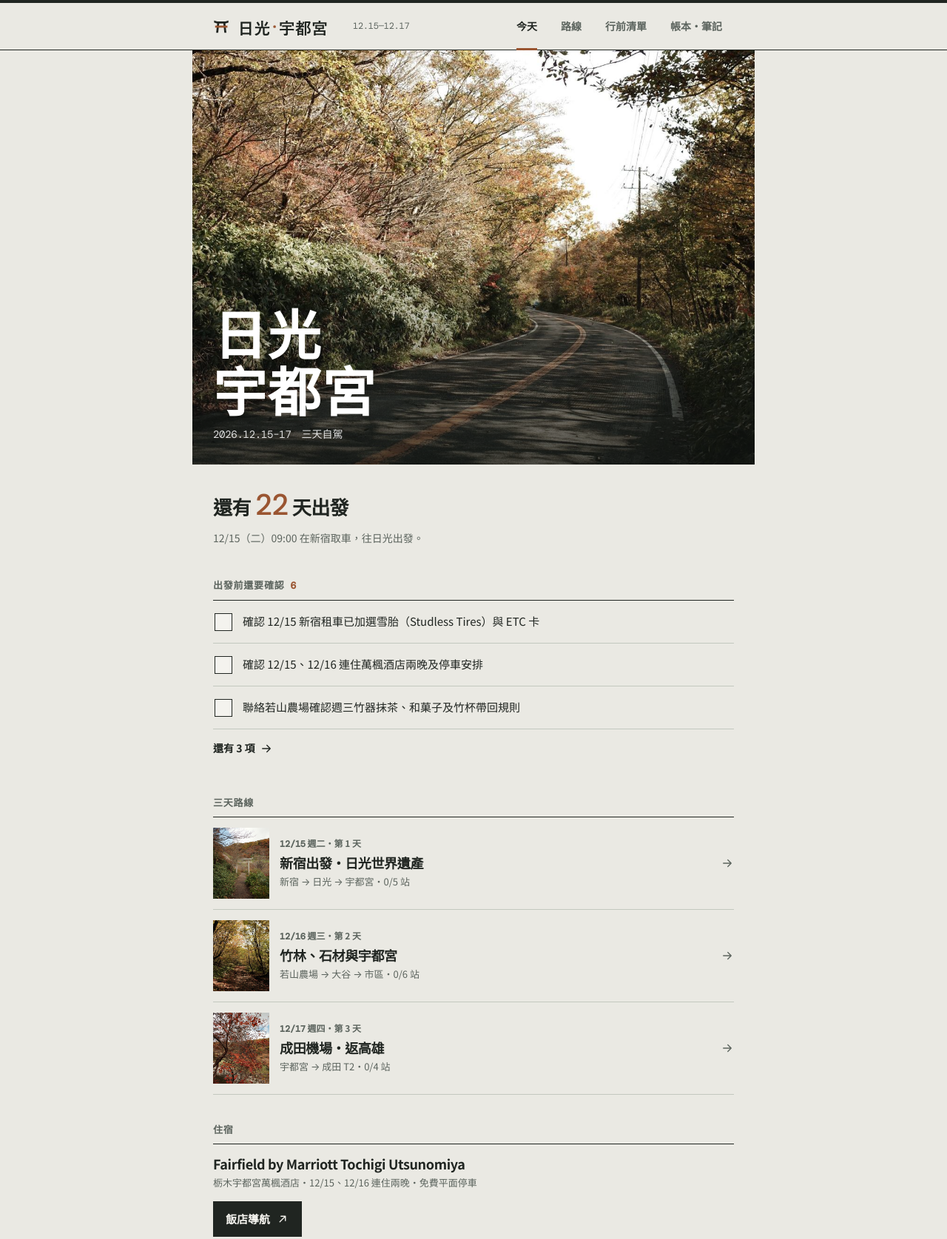
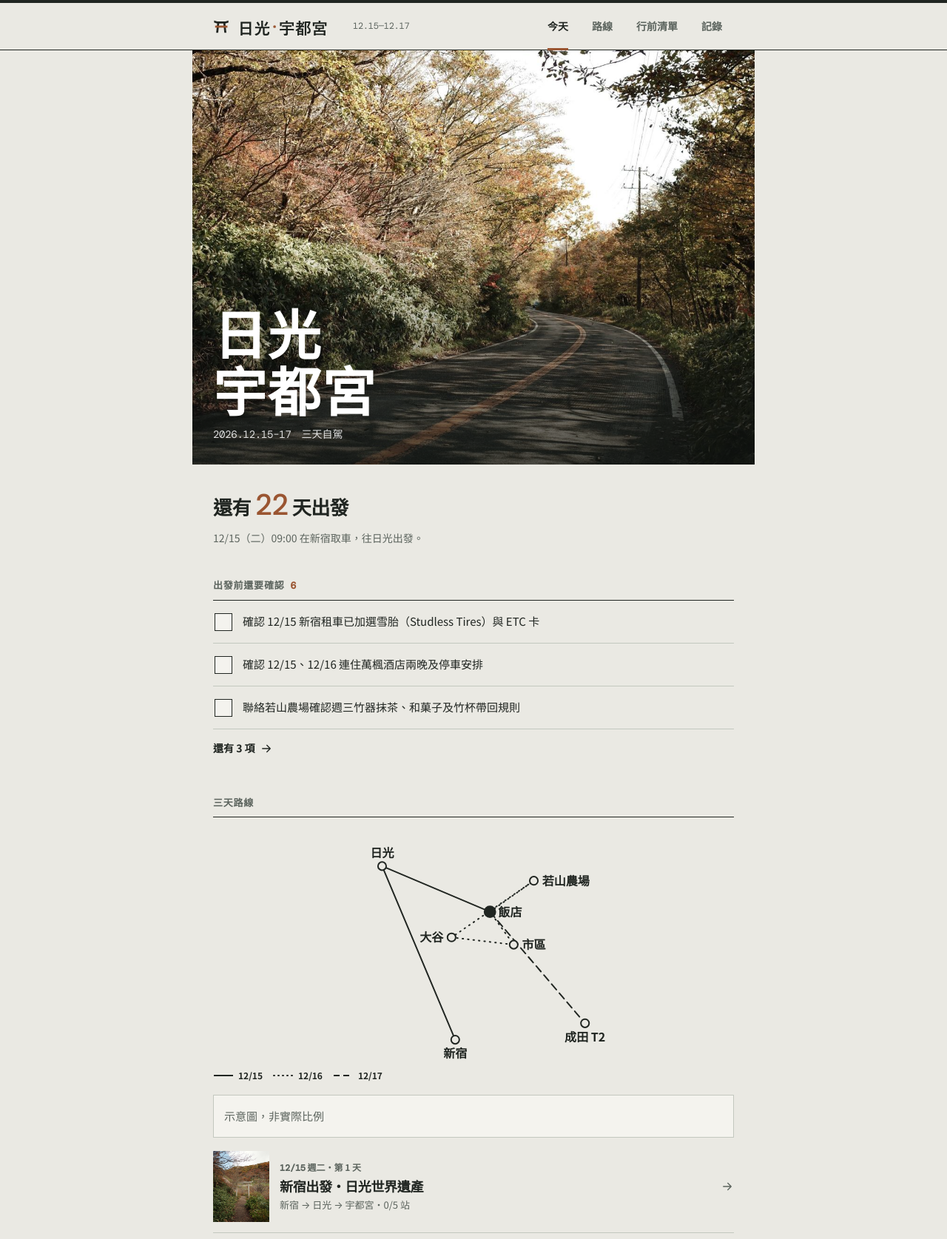
Before and after one commit to benny6315332-sudo/utsunomiya-2026, a plain HTML site: page index.html in a window 1280 px wide. Shown: the top 1675 px of the page at 74% size. Drawn offline with nearby package versions, Linux system fonts and the light colour scheme.

Commit message:
Add schematic route map; fold checklist tab away once the trip starts
Co-Authored-By: Claude Opus 5.5 <noreply@anthropic.com>
Claude-Session: https://claude.ai/code/session_01DL1izsFJPm9QmTn1MYrQme

```diff
--- a/index.html
+++ b/index.html
@@ -113,6 +113,11 @@ h1,h2,h3{margin:0;letter-spacing:-.02em;text-wrap:balance}
 .daydesc{margin:16px 0 0;color:var(--muted);font-size:14px}
 .dayprog{font-size:12px;color:var(--muted)}
 
+.rmap{margin:14px 0 4px}
+.rmap svg{display:block;width:100%;max-width:420px;height:auto;margin:0 auto;font-family:var(--sans)}
+.rmap figcaption{display:flex;flex-wrap:wrap;gap:6px 14px;align-items:center;font-size:12px;font-weight:700;margin-top:4px}
+.rmap .key{display:inline-flex;align-items:center;gap:6px}.rmap .key.off{opacity:.35}
+.rmap .note{margin-left:auto;font-weight:400;color:var(--muted)}
 .timeline{margin:18px 0 0;list-style:none;padding:0;border-top:1px solid var(--ink)}
 .leg{display:flex;align-items:center;gap:10px;padding:10px 0 10px 18px;font-size:13px;color:var(--muted);border-bottom:1px dashed var(--line)}
 .leg b{color:var(--ink);font-weight:700}
@@ -169,6 +174,8 @@ h1,h2,h3{margin:0;letter-spacing:-.02em;text-wrap:balance}
 
 /* bottom nav */
 .bnav{position:fixed;left:0;right:0;bottom:0;z-index:45;height:calc(var(--nav) + env(safe-area-inset-bottom));padding-bottom:env(safe-area-inset-bottom);background:var(--paper);border-top:1px solid var(--ink);display:grid;grid-template-columns:repeat(4,1fr)}
+body:not([data-phase=pre]) .bnav{grid-template-columns:repeat(3,1fr)}
+body:not([data-phase=pre]) [data-page=check]{display:none}
 .bnav button{background:none;border:0;display:flex;flex-direction:column;align-items:center;justify-content:center;gap:3px;font-size:11px;font-weight:700;color:var(--muted)}
 .bnav .ico{width:22px;height:22px;stroke-width:1.6}
 .bnav button.active{color:var(--rust)}
@@ -225,7 +232,7 @@ footer .lockup{display:block;width:100%;max-width:466px;height:auto;margin-left:
  <a class="brand" href="#today"><img src="img/logo.svg" width="170" height="26" alt="日光・宇都宮 手札首頁"></a>
  <span class="when num">12.15—12.17</span>
  <nav class="topnav" aria-label="主選單">
-  <button data-page="today">今天</button><button data-page="route">路線</button><button data-page="check">行前清單</button><button data-page="more">帳本・筆記</button>
+  <button data-page="today">今天</button><button data-page="route">路線</button><button data-page="check">行前清單</button><button data-page="more">記錄</button>
  </nav>
 </div></header>
 
@@ -242,7 +249,7 @@ footer .lockup{display:block;width:100%;max-width:466px;height:auto;margin-left:
  <button data-page="today"><svg class="ico"><use href="#i-today"/></svg>今天</button>
  <button data-page="route"><svg class="ico"><use href="#i-route"/></svg>路線</button>
  <button data-page="check"><svg class="ico"><use href="#i-list"/></svg>清單</button>
- <button data-page="more"><svg class="ico"><use href="#i-wallet"/></svg>帳本</button>
+ <button data-page="more"><svg class="ico"><use href="#i-wallet"/></svg>記錄</button>
 </nav>
 <div class="toast" id="toast" role="status" aria-live="polite"></div>
 
@@ -315,6 +322,10 @@ function tripDay(){return DAYS.find(d=>d.date===todayStr())}
 function currentStop(day){const n=nowMin(),st=STOPS[day.id];return st.find(s=>!state.done[s.id]&&times(s.time).end>n)||st.find(s=>!state.done[s.id])}
 function daysUntil(){const a=new Date(todayStr()+'T00:00:00'),b=new Date(DAYS[0].date+'T00:00:00');return Math.round((b-a)/864e5)}
 
+
+/* phase: before departure the checklist is a tab; once the trip starts it folds away */
+const PHASE=todayStr()<DAYS[0].date?'pre':todayStr()<=DAYS[2].date?'trip':'post';
+document.body.dataset.phase=PHASE;
 /* routing */
 let selectedDay=(tripDay()||DAYS[0]).id;
 const PAGES=['today','route','check','more'];
@@ -324,6 +335,17 @@ function go(p){if(!PAGES.includes(p))p='today';if(location.hash.slice(1)!==p)his
  render(p);window.scrollTo(0,0)}
 function render(p){({today:renderToday,route:renderRoute,check:renderCheck,more:renderMore})[p]()}
 function openDay(id){selectedDay=id;go('route')}
+
+
+/* schematic route map — not to scale; positions only keep the relative directions */
+const PTS={sj:[150,232,'新宿','s'],nk:[70,42,'日光','n'],ht:[188,92,'飯店','e'],wf:[236,58,'若山農場','e'],oy:[146,120,'大谷','w'],uc:[214,128,'市區','e'],nr:[292,214,'成田 T2','s']};
+const LEGS={d5:['sj','nk','ht'],d6:['ht','wf','oy','uc','ht'],d7:['ht','nr']};
+function routeMap(active){
+ const line=(id)=>{const p=LEGS[id].map(k=>PTS[k].slice(0,2).join(',')).join(' ');const on=!active||active===id;return `<polyline points="${p}" fill="none" stroke="${on?'#202521':'#c3c8bf'}" stroke-width="${active===id?3:1.6}" stroke-linejoin="round" stroke-linecap="round" ${id==='d6'?'stroke-dasharray="1 5"':''} ${id==='d7'?'stroke-dasharray="8 5"':''}/>`};
+ const used=active?new Set(LEGS[active]):null;
+ const dots=Object.entries(PTS).map(([k,[x,y,n,pos]])=>{const on=!used||used.has(k);const tx=pos==='e'?x+9:pos==='w'?x-9:x,ty=pos==='n'?y-10:pos==='s'?y+20:y+5,an=pos==='e'?'start':pos==='w'?'end':'middle';return `<g opacity="${on?1:.35}"><circle cx="${x}" cy="${y}" r="${k==='ht'?6:4.5}" fill="${k==='ht'?'#202521':'#eae9e3'}" stroke="#202521" stroke-width="1.6"/><text x="${tx}" y="${ty}" text-anchor="${an}" font-size="13" font-weight="700" fill="#202521">${n}</text></g>`}).join('');
+ const keys=DAYS.map((d,i)=>`<span class="key ${active&&active!==d.id?'off':''}"><svg width="28" height="8" aria-hidden="true"><line x1="1" y1="4" x2="27" y2="4" stroke="#202521" stroke-width="2" ${d.id==='d6'?'stroke-dasharray="1 5" stroke-linecap="round"':''} ${d.id==='d7'?'stroke-dasharray="8 5"':''}/></svg>${d.md}</span>`).join('');
+ return `<figure class="rmap"><svg viewBox="0 0 340 260" role="img" aria-label="路線示意圖：第一天新宿到日光再到宇都宮飯店；第二天若山農場、大谷、市區；第三天飯店到成田機場">${['d5','d6','d7'].map(line).join('')}${dots}</svg><figcaption>${keys}<span class="note">示意圖，非實際比例</span></figcaption></figure>`}
 
 /* today */
 const done=st=>st.filter(s=>state.done[s.id]).length;
@@ -338,7 +360,7 @@ function renderToday(){
   <div class="section"><h2>出發前還要確認<span class="count num">${todo.length}</span></h2>${todo.length?todo.slice(0,3).map(c=>checkRow(c,'renderToday')).join('')+(todo.length>3?`<button class="more" onclick="go('check')">還有 ${todo.length-3} 項${I('right')}</button>`:''):'<p class="empty">全部確認完成，可以安心出發。</p>'}</div>`}
  else status=`<div class="lead"><h2>謝謝這三天。</h2><p>帳本與筆記都還留在「帳本」頁，記得匯出備份。</p></div>`;
  document.getElementById('page-today').innerHTML=`<div class="cover">${img('cover','cover-img','秋天山間的彎道，路中央一條橘色分隔線',true)}<div class="cover-txt"><h1>日光<br>宇都宮</h1><p><span class="num">2026.12.15–17</span>　三天自駕</p></div></div>${status}
- <div class="section"><h2>三天路線</h2>${dayLinks()}</div>
+ <div class="section"><h2>三天路線</h2>${routeMap()}${dayLinks()}</div>
  <div class="section hotel"><h2>住宿</h2><h3>Fairfield by Marriott Tochigi Utsunomiya</h3><p>栃木宇都宮萬楓酒店・12/15、12/16 連住兩晚・免費平面停車</p><a class="btn dark" href="${HOTEL_MAP}" target="_blank" rel="noopener">飯店導航${I('out')}</a></div>`}
 
 /* route */
@@ -348,7 +370,7 @@ function renderRoute(){
  const t=tripDay(),cur=t&&t.id===d.id?currentStop(d):null;
  document.getElementById('page-route').innerHTML=`<div class="tabs" role="tablist" aria-label="選擇日期">${DAYS.map((x,k)=>`<button class="tab ${x.id===d.id?'active':''}" role="tab" aria-selected="${x.id===d.id}" onclick="selectedDay='${x.id}';renderRoute();window.scrollTo(0,0)"><b class="num">${x.md}</b><span>第 ${k+1} 天・週${x.wd}</span></button>`).join('')}</div>
  <div class="dayhero">${img(DAYIMG[d.id],'dayhero-img','',true)}<div class="dayhero-txt"><div class="dmeta"><span class="num">${d.md}</span> 週${d.wd}・${esc(d.area)}</div><h2>${esc(d.name)}</h2></div></div>
- <p class="daydesc">${esc(d.desc)}</p><div class="meter" role="progressbar" aria-valuemin="0" aria-valuemax="${st.length}" aria-valuenow="${dn}"><i style="width:${dn/st.length*100}%"></i></div><div class="dayprog">${dn} / ${st.length} 站完成</div>
+ <p class="daydesc">${esc(d.desc)}</p>${routeMap(d.id)}<div class="meter" role="progressbar" aria-valuemin="0" aria-valuemax="${st.length}" aria-valuenow="${dn}"><i style="width:${dn/st.length*100}%"></i></div><div class="dayprog">${dn} / ${st.length} 站完成</div>
  <ol class="timeline">${st.map(s=>{const tm=times(s.time),on=!!state.done[s.id],now=cur&&cur.id===s.id,mv=MOVES[s.id];return `${mv?`<li class="leg">${I(mv[0])}<span><b>${MODE[mv[0]]}</b>　${esc(mv[1])}</span></li>`:''}<li class="stop ${on?'done':''} ${now?'now':''}"><div class="stime num"><b>${tm.s}</b>${tm.e?`<span>${tm.e}</span>`:''}</div><div class="sbody">${now?'<span class="tag now">現在</span>':''}<h3>${esc(s.name)}</h3>${s.alert?`<div class="alert">${I('warn')}<span>${esc(s.alert)}</span></div>`:''}<p class="detail clamp" onclick="this.classList.toggle('clamp')">${esc(s.detail)}</p><div class="sact"><a class="btn ${now?'accent':'dark'} go" href="${esc(s.map)}" target="_blank" rel="noopener">導航${I('out')}</a><button class="btn ghost chk" aria-pressed="${on}" onclick="toggleStop('${s.id}')">${on?I('check')+'完成':I('circle')+'完成'}</button></div></div></li>`}).join('')}</ol>
  ${d.flight?`<div class="alert endnote">${I('warn')}<span>13:00 為預定起飛時間，非準點保證。請依台灣虎航與機場最新公告為準。</span></div>`:''}
  ${d.hotel?`<div class="section hotel"><h2>今晚住宿</h2><h3>Fairfield by Marriott Tochigi Utsunomiya</h3><p>栃木宇都宮萬楓酒店・平面停車場</p><a class="btn dark" href="${HOTEL_MAP}" target="_blank" rel="noopener">飯店導航${I('out')}</a></div>`:''}`}
```
